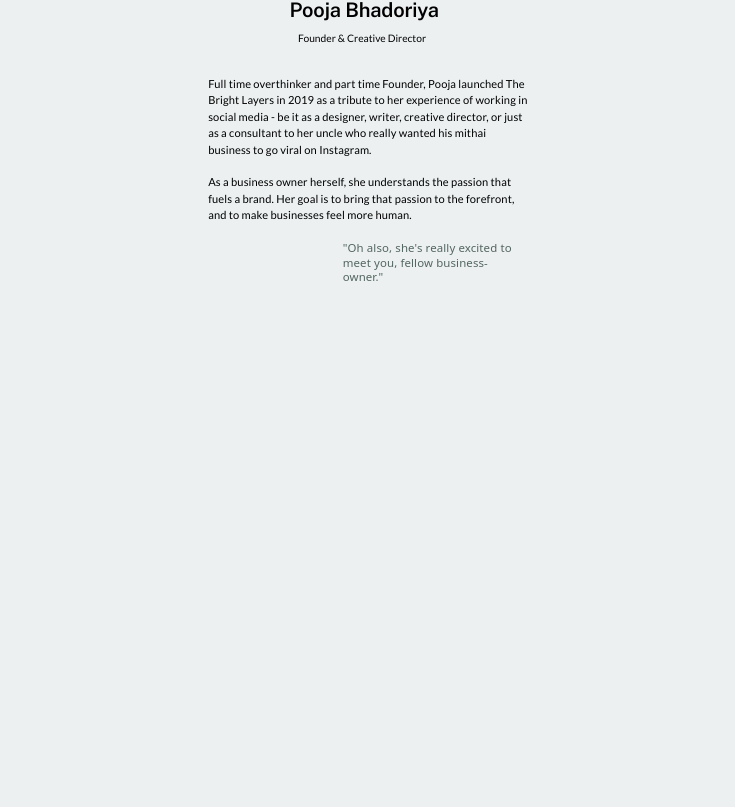
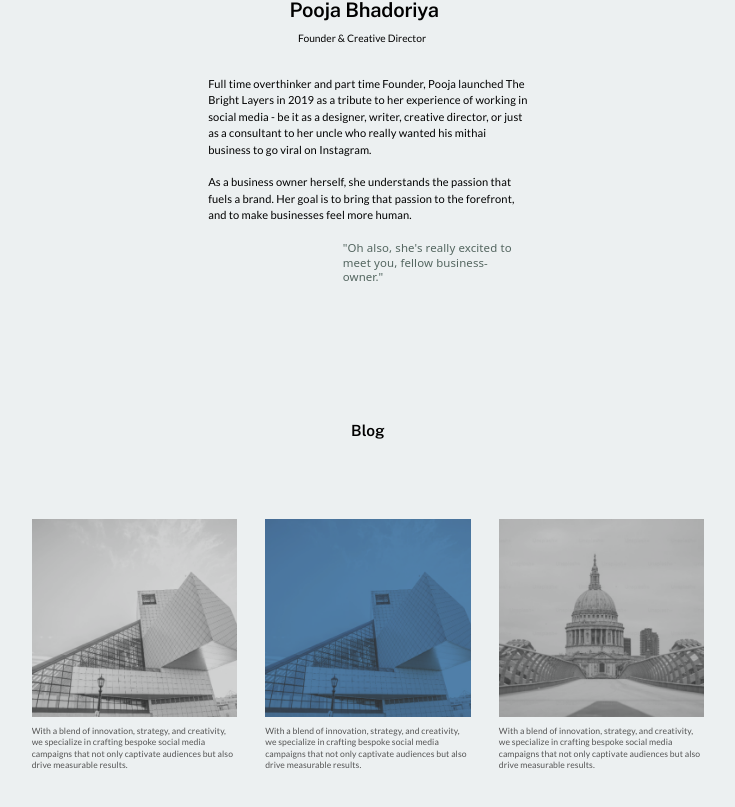
Before and after one commit to Stormlite12/J1-BrightLayers-, a React (Vite) app: page / in a window 1280 px wide. Shown: the part 5386-6193 px from the top of the page, without its empty margins (272-1007 px from the left). Before the commit the page ends 5697 px from the top, so only its background shows below. Built offline with nearby package versions, Linux system fonts and the light colour scheme.

Commit message:
update.20

```diff
--- a/src/pages/Home.jsx
+++ b/src/pages/Home.jsx
@@ -237,7 +237,7 @@
         </div>
 
 
-         {/* <BlogSpot/> */}
+         <BlogSpot/>
 
         {/* <div className="w-full">
         <Footer/>
```
